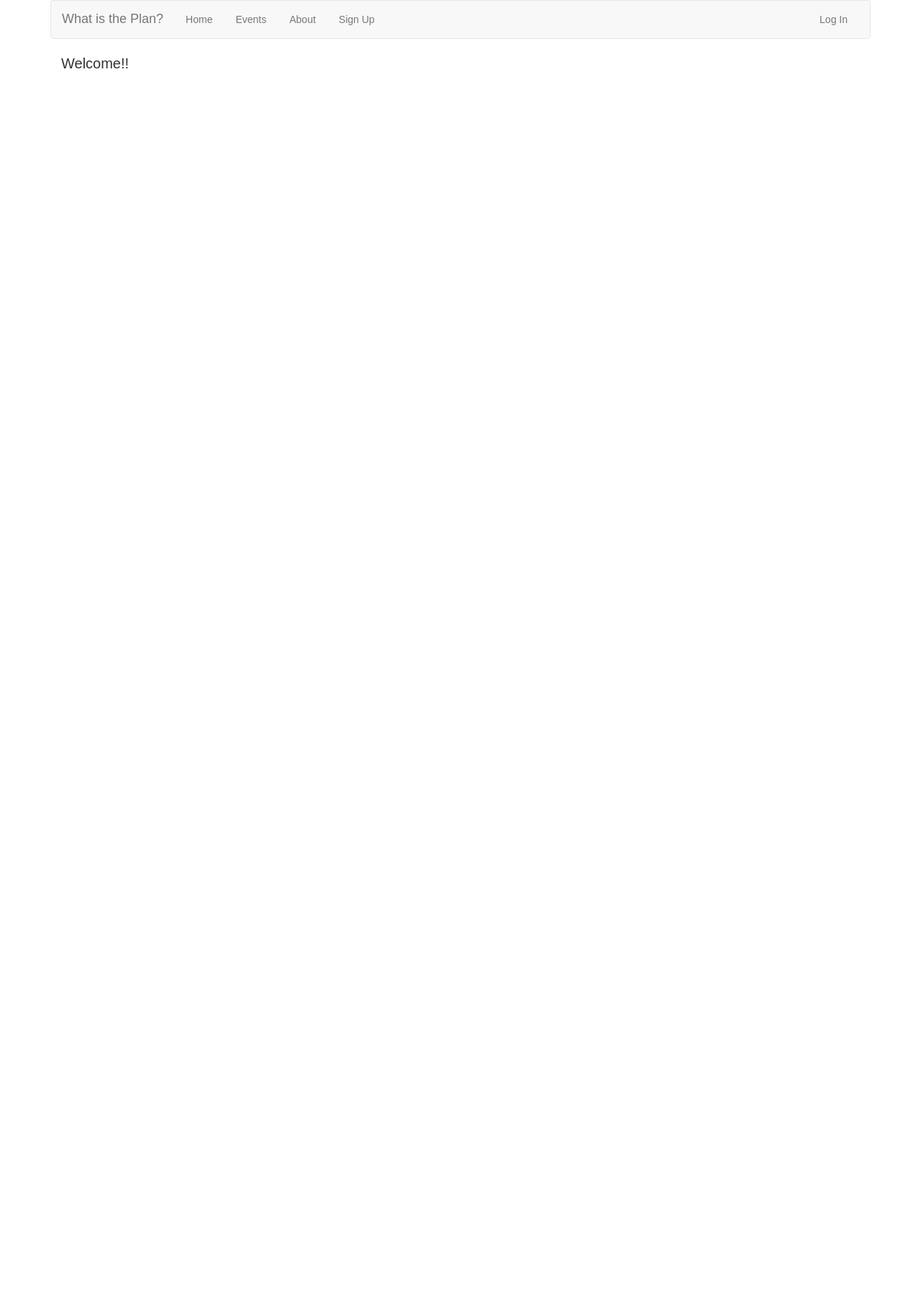
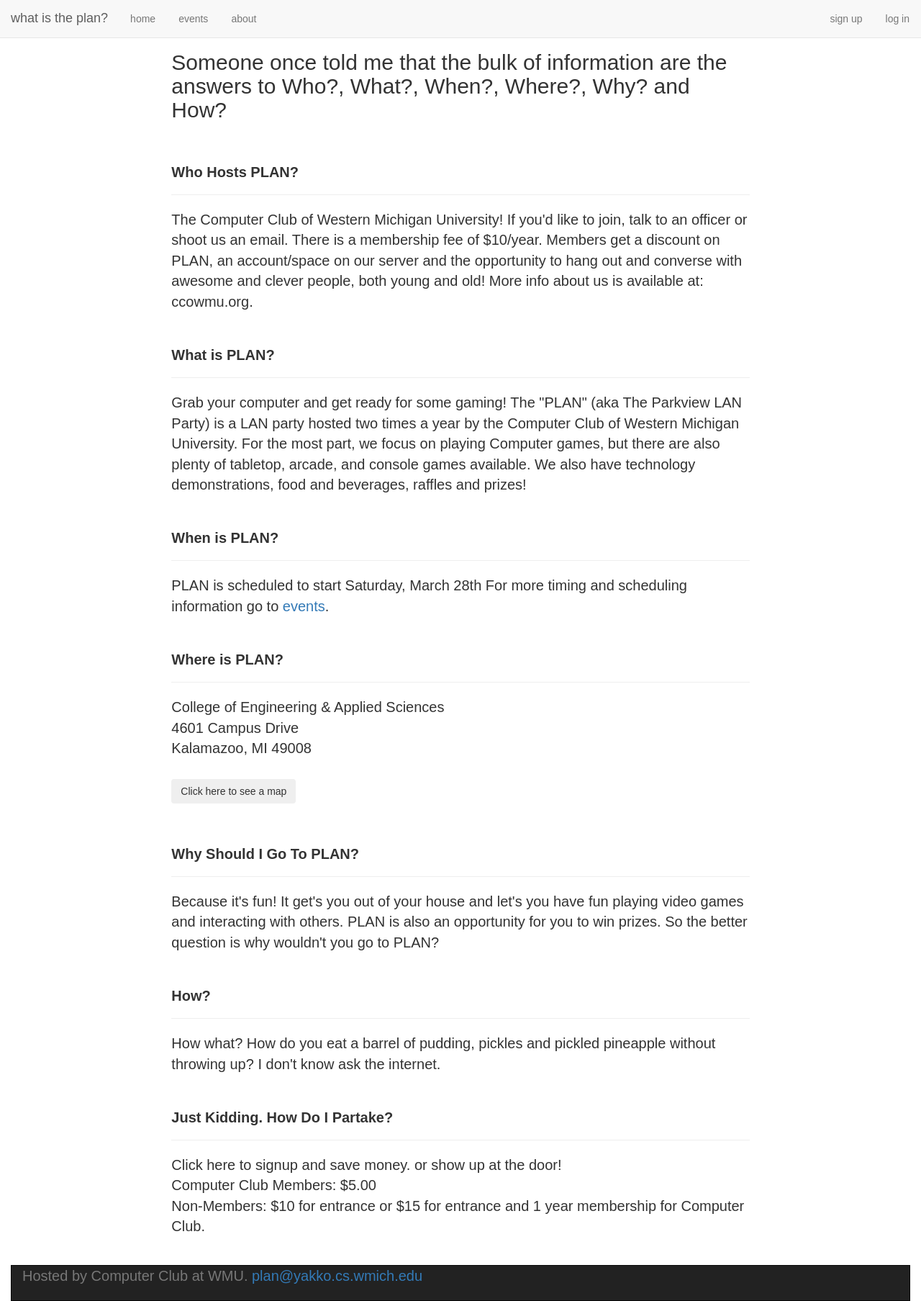
Before and after one commit to ccowmu/whatistheplan.com, a Django app: page /about/ in a window 1280 px wide. Shown: the whole page at 72% size. Before the commit the page ends 95 px from the top, so only its background shows below. Run offline with Django 3.2, Linux system fonts and the light colour scheme; some libraries are stand-ins or nearby versions; some web fonts are replaced.

Commit message:
Stupid footer navbar refused to act like it should.

```diff
--- a/whatistheplan/static/css/plan.css
+++ b/whatistheplan/static/css/plan.css
@@ -6,3 +6,37 @@
   font-size: 20px;
   font-family: 'Source Sans Pro', sans-serif;
 }
+
+.container {
+  width: 100%;
+  padding-top: 50px;
+  height: calc(100% - 100px);
+  bottom: 0;
+  top: 0;
+}
+
+iframe, object, embed {
+  width: 100%;
+}
+
+#top-nav {
+
+}
+
+#footer-nav {
+  bottom: 0;
+  left: 0;
+  right: 0;
+  width: 100%;
+}
+#bottom-nav {
+  width: 100%;
+  padding: 0;
+  margin: 0;
+  bottom: 0;
+  left: 0;
+  right: 0;
+  -webkit-border-radius: 0 !important;
+  -moz-border-radius: 0 !important;
+  border-radius: 0 !important;
+}
--- a/whatistheplan/templates/about.html
+++ b/whatistheplan/templates/about.html
@@ -3,6 +3,52 @@
 
 {% block body_block %}
 
-Welcome!!
+<div class="row">
+  <div class="col-md-offset-2 col-md-8">
+    <h2 class="h2">Someone once told me that the bulk of information are the answers to Who?, What?, When?, Where?, Why? and How?</h2><br>
+
+    <h3 class="h3"><strong>Who Hosts PLAN?</strong></h3><hr>
+    <p>
+    The Computer Club of Western Michigan University! If you'd like to join, talk to an officer or shoot us an email. There is a membership fee of $10/year. Members get a discount on PLAN, an account/space on our server and the opportunity to hang out and converse with awesome and clever people, both young and old! More info about us is available at: ccowmu.org.<br><br>
+
+    <h3 class="h3"><strong>What is PLAN?</strong></h3><hr>
+    <p>
+    Grab your computer and get ready for some gaming! The "PLAN" (aka The Parkview LAN Party) is a LAN party hosted two times a year by the Computer Club of Western Michigan University. For the most part, we focus on playing Computer games, but there are also plenty of tabletop, arcade, and console games available. We also have technology demonstrations, food and beverages, raffles and prizes!<br><br>
+
+    <h3 class="h3"><strong>When is PLAN?</strong></h3><hr>
+    <p>
+    PLAN is scheduled to start Saturday, March 28th
+    For more timing and scheduling information go to <a href="/events">events</a>.<br><br>
+
+    <h3><strong>Where is PLAN?</strong></h3><hr>
+    <p>
+    College of Engineering & Applied Sciences<br>
+    4601 Campus Drive<br>
+    Kalamazoo, MI 49008<br><br>
+
+    <input type="button" class="btn" data-toggle="collapse" data-target="#map-toggle" value="Click here to see a map">
+      <div id="map-toggle" class="collapse out"><p>
+      <!-- Google Maps iframe embed -->
+      <iframe width="920" height="500" frameborder="0" scrolling="no" marginheight="0" marginwidth="0" src="https://maps.google.com/maps?f=q&amp;source=s_q&amp;hl=en&amp;geocode=&amp;q=4601+Campus+Drive,+Kalamazoo,+MI&amp;aq=0&amp;oq=4601+Campus+Dr&amp;sll=45.00109,-86.270553&amp;sspn=9.678897,21.643066&amp;t=m&amp;ie=UTF8&amp;hq=&amp;hnear=4601+Campus+Dr,+Kalamazoo,+Michigan+49008&amp;ll=42.254136,-85.640683&amp;spn=0.019788,0.042272&amp;z=14&amp;output=embed"></iframe>
+      </p></div><br>
+
+    <h3 class="h3"><strong>Why Should I Go To PLAN?</strong></h3><hr>
+    <p>
+    Because it's fun! It get's you out of your house and let's you have fun playing video games and interacting with others. PLAN is also an opportunity for you to win prizes. So the better question is why wouldn't you go to PLAN?<br><br>
+
+    <h3 class="h3"><strong>How?</strong></h3><hr>
+    <p>
+    How what? How do you eat a barrel of pudding, pickles and pickled pineapple without throwing up? I don't know ask the internet.<br><br>
+
+    <h3 class="h3"><strong>Just Kidding. How Do I Partake?</strong></h3><hr>
+    <p>
+    Click here to signup and save money. or show up at the door!<br>
+    Computer Club Members: $5.00<br>
+    Non-Members: $10 for entrance or $15 for entrance and 1 year membership for Computer Club.<br><br>
+
+  <!-- end div.col-md-offset-2.col-md-2 -->
+  </div>
+<!-- end div.row -->
+</div>
 
 {% endblock %}
--- a/whatistheplan/templates/base.html
+++ b/whatistheplan/templates/base.html
@@ -9,42 +9,38 @@
     <script src="{{STATIC_URL }}js/bootstrap.min.js" type="text/javascript"></script>
   </head>
   <body>
-  <div class="container">
-    <nav class="navbar navbar-default">
+    <nav class="navbar navbar-default navbar-fixed-top" id="top-nav">
       <div class="container-fluid">
         <div class="navbar-header">
             <a class="navbar-brand" href="/">
-              What is the Plan?
+              what is the plan?
             </a>
         </div>
 
         <div id="navbar" class="navbar-collapse collapse">
           <ul class="nav navbar-nav">
             <li>
-              <a class="btn" href="/">Home</a>
+              <a class="btn" href="/">home</a>
             </li>
             <li>
-              <a class="btn" href="/events">Events</a>
+              <a class="btn" href="/events">events</a>
             </li>
             <li>
-              <a class="btn" href="/about">About</a>
+              <a class="btn" href="/about">about</a>
             </li>
-            {% if user.is_authenticated %}
-            {% else %}
-            <li>
-              <a class="btn" href="/signup">Sign Up</a>
-            </li>
-            {% endif %}
-            </ul>
+          </ul>
 
-            <ul class="nav navbar-nav navbar-right">
+          <ul class="nav navbar-nav navbar-right">
             {% if user.is_authenticated %}
             <li>
-              <a class="btn" href="/logout">Log Out</a>
+              <a class="btn" href="/logout">log out</a>
             </li>
             {% else %}
             <li>
-              <a class="btn" href="/login">Log In</a>
+              <a class="btn" href="/signup">sign up</a>
+            </li>
+             <li>
+              <a class="btn" href="/login">log in</a>
             </li>
             {% endif %}
           </ul>
@@ -56,13 +52,26 @@
       </div>
     <!-- end nav.navbar -->
     </nav>
+    <div class="container">
 
     <div class="container-fluid">
       <!-- The body content goes here -->
       {% block body_block %}{% endblock %}
     </div>
 
+
+  <footer id="footer-nav">
+    <nav class="navbar navbar-inverse navbar-static-bottom" id="bottom-nav">
+      <div class="container-fluid">
+        <div class="navbar-inner navbar-content-center">
+          <p class="text-muted credit">Hosted by Computer Club at WMU. <a href="mailto:plan@yakko.cs.wmich.edu">plan@yakko.cs.wmich.edu</a></p>
+        </div>
+      </div>
+    </nav>
+  </footer>
+
   <!-- end div.container -->
   </div>
+
   </body>
 </html>
```
Also changed, not shown: whatistheplan/templates/events.html (+7 -2 lines), whatistheplan/templates/home.html (+7 -2 lines), whatistheplan/templates/login.html (+17 -1 lines), whatistheplan/templates/signup.html (+28 -1 lines).
